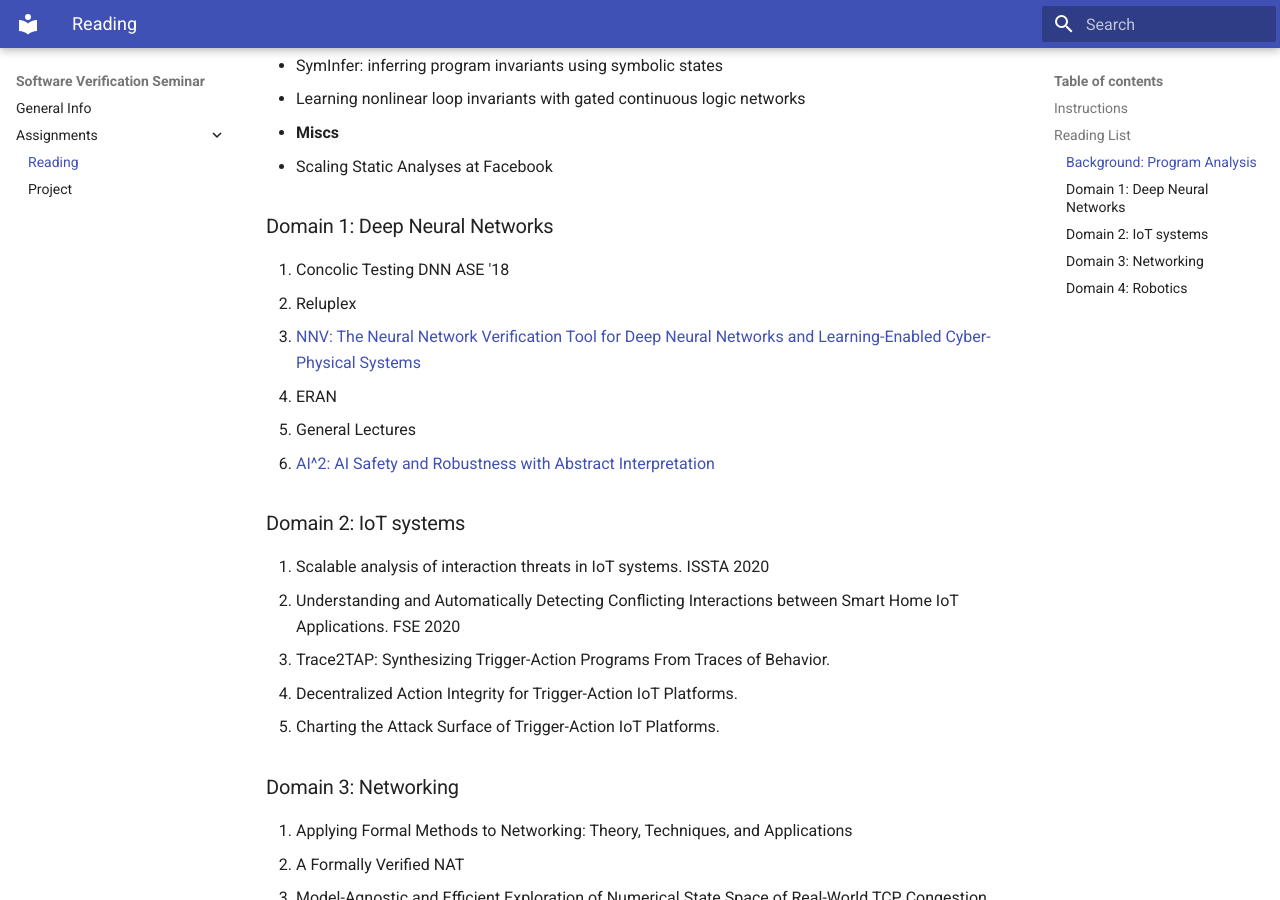
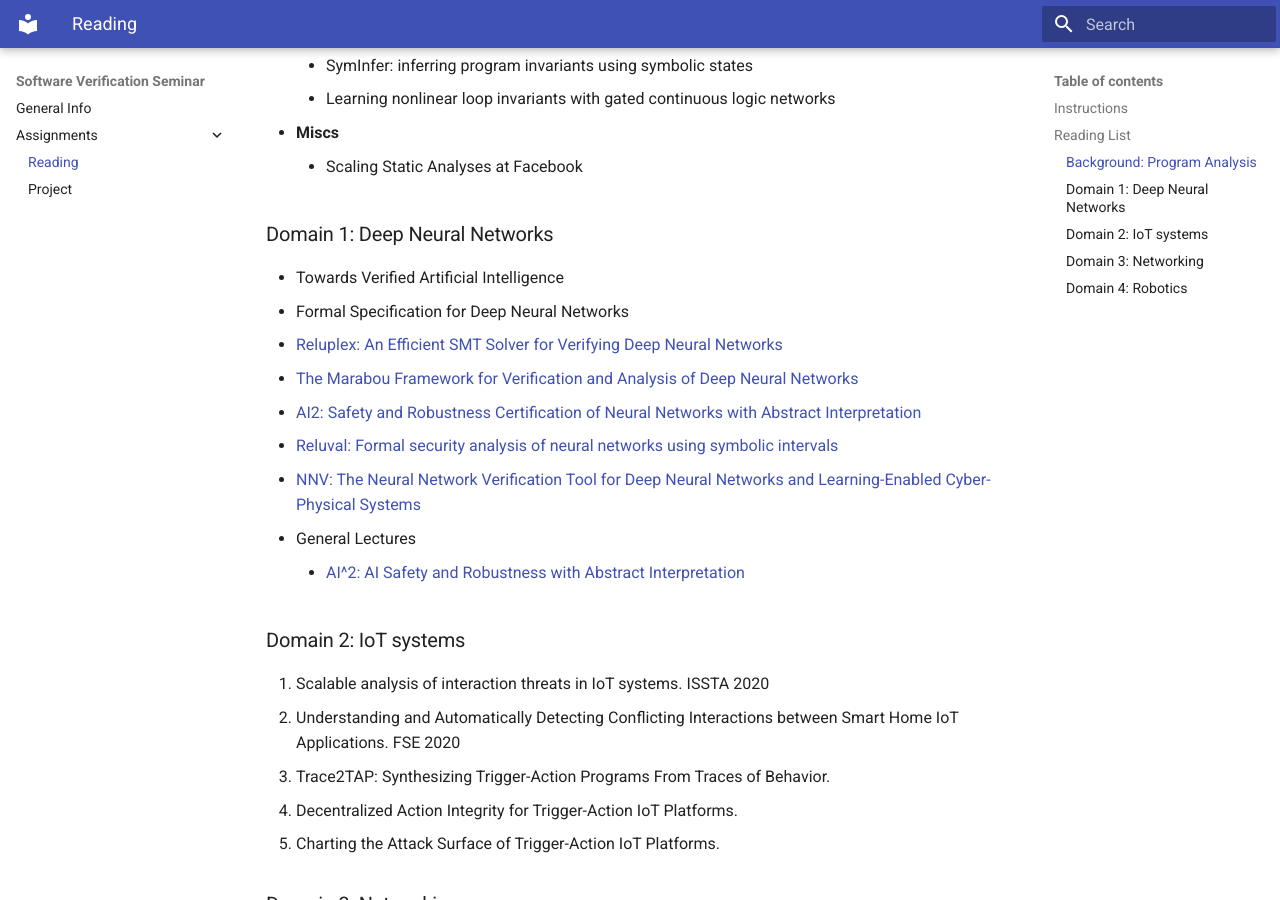
Before and after one commit to nguyenthanhvuh/class-verification, an MkDocs documentation site: the page built from docs/assignments.md, in a window 1280 px wide and 900 px high, scrolled down 1233 px. Built offline with MkDocs 1.6.1 and Material for MkDocs 9.7.7, drawn with Linux system fonts in a browser that asks for light colours.

Commit message:
update reading assignments

```diff
--- a/docs/assignments.md
+++ b/docs/assignments.md
@@ -26,37 +26,39 @@
 ### Background: Program Analysis
 
 - Software Testing using **Fuzzing**
-  - [Fuzzing: Hack, Art, and
+    - [Fuzzing: Hack, Art, and
   Science](https://patricegodefroid.github.io/public_psfiles/Fuzzing-101-CACM2020.pdf)
-  - [Evaluating Fuzz Testing](https://arxiv.org/pdf/1808.09700.pdf)
+    - [Evaluating Fuzz Testing](https://arxiv.org/pdf/1808.09700.pdf)
 - **Model Checking**
-  - [Model Checking: Algorithmic Verification and Debugging](https://dl.acm.org/doi/pdf/10.1145/1592761.1592781)
+    - [Model Checking: Algorithmic Verification and Debugging](https://dl.acm.org/doi/pdf/10.1145/1592761.1592781)
 - **Software Verification**
-  - Hoare Logic
-    - [Wikipedia](https://en.wikipedia.org/wiki/Hoare_logic)
-  - Abstract Intepretation
-    - [Wikipedia](https://en.wikipedia.org/wiki/Abstract_interpretation)
+    - Hoare Logic
+      - [Wikipedia](https://en.wikipedia.org/wiki/Hoare_logic)
+    - Abstract Intepretation
+      - [Wikipedia](https://en.wikipedia.org/wiki/Abstract_interpretation)
 - **Symbolic Execution**
-  - [Wikipedia: Symbolic Execution](https://en.wikipedia.org/wiki/Symbolic_execution)
-  - [Wikipedia: Concolic Testing](https://en.wikipedia.org/wiki/Concolic_testing)
-  - [Symbolic Execution and Program Testing](https://dl.acm.org/doi/10.1145/360248.360252t)
-  - [Symbolic Execution For Software Testing: Three Decades Later](https://cacm.acm.org/magazines/2013/2/160161-symbolic-execution-for-software-testing/fulltext)
+    - [Wikipedia: Symbolic Execution](https://en.wikipedia.org/wiki/Symbolic_execution)
+    - [Wikipedia: Concolic Testing](https://en.wikipedia.org/wiki/Concolic_testing)
+    - [Symbolic Execution and Program Testing](https://dl.acm.org/doi/10.1145/360248.360252t)
+    - [Symbolic Execution For Software Testing: Three Decades Later](https://cacm.acm.org/magazines/2013/2/160161-symbolic-execution-for-software-testing/fulltext)
 
 
 - **Invariant Generation**
-  - SymInfer: inferring program invariants using symbolic states
-  - Learning nonlinear loop invariants with gated continuous logic networks
+    - SymInfer: inferring program invariants using symbolic states
+    - Learning nonlinear loop invariants with gated continuous logic networks
 - **Miscs**
-  - Scaling Static Analyses at Facebook
+    - Scaling Static Analyses at Facebook
 
 ### Domain 1: Deep Neural Networks
-
-1. Concolic Testing DNN ASE '18
-2. Reluplex
-3. [NNV: The Neural Network Verification Tool for Deep Neural Networks and Learning-Enabled Cyber-Physical Systems](https://link.springer.com/chapter/10.1007/978-3-030-53288-8_1)
-4. ERAN
-5. General Lectures
-   1. [AI^2: AI Safety and Robustness with Abstract Interpretation](http://safeai.ethz.ch/files/FLOC18-AI2.pdf)
+- Towards Verified Artificial Intelligence
+- Formal Specification for Deep Neural Networks
+- [Reluplex: An Efficient SMT Solver for Verifying Deep Neural Networks](https://link.springer.com/chapter/10.1007/978-3-319-63387-9_5)
+- [The Marabou Framework for Verification and Analysis of Deep Neural Networks](https://link.springer.com/chapter/10.1007/978-3-030-25540-4_26)
+- [AI2: Safety and Robustness Certification of Neural Networks with Abstract Interpretation](https://ieeexplore.ieee.org/document/8418593)
+- [Reluval: Formal security analysis of neural networks using symbolic intervals](https://dl.acm.org/doi/10.5555/3277203.3277323)
+- [NNV: The Neural Network Verification Tool for Deep Neural Networks and Learning-Enabled Cyber-Physical Systems](https://link.springer.com/chapter/10.1007/978-3-030-53288-8_1)
+- General Lectures
+    - [AI^2: AI Safety and Robustness with Abstract Interpretation](http://safeai.ethz.ch/files/FLOC18-AI2.pdf)
 
 ### Domain 2: IoT systems
 1. Scalable analysis of interaction threats in IoT systems. ISSTA 2020
```
